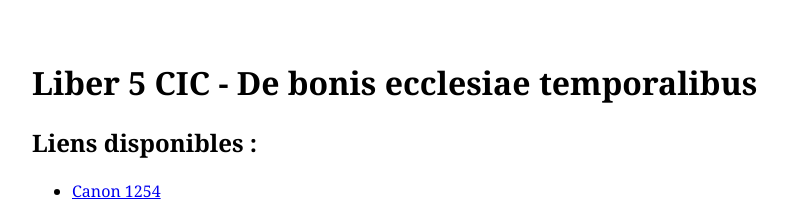
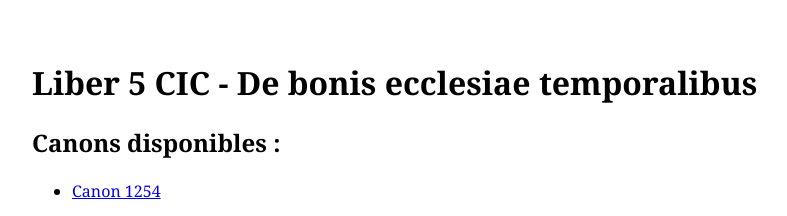
Before and after one commit to elibruyere/Liber-5, a plain HTML site: page index.html in a window 1280 px wide. Shown: the top 216 px of the page, without its empty margins (8-795 px from the left). Drawn offline with Linux system fonts and the light colour scheme; a script that the page names is missing.

Commit message:
Update index.html

```diff
--- a/index.html
+++ b/index.html
@@ -15,7 +15,7 @@
   <h1>Liber 5 CIC - De bonis ecclesiae temporalibus</h1>
 
 
-  <h2>Liens disponibles :</h2>
+  <h2>Canons disponibles :</h2>
   <ul>
 
     <li><a href="https://elibruyere.github.io/Canon-1254/">Canon 1254</a></li>
```
